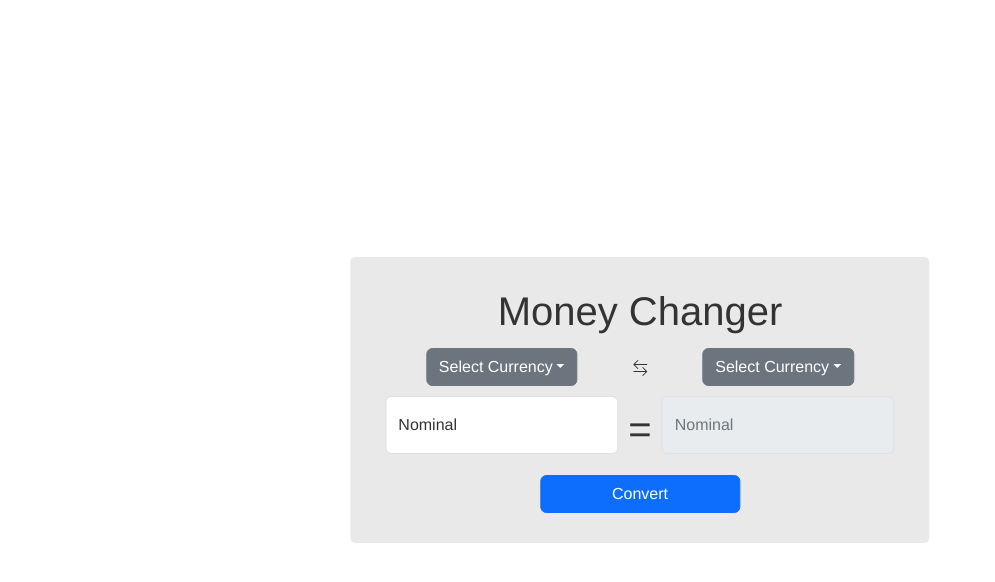
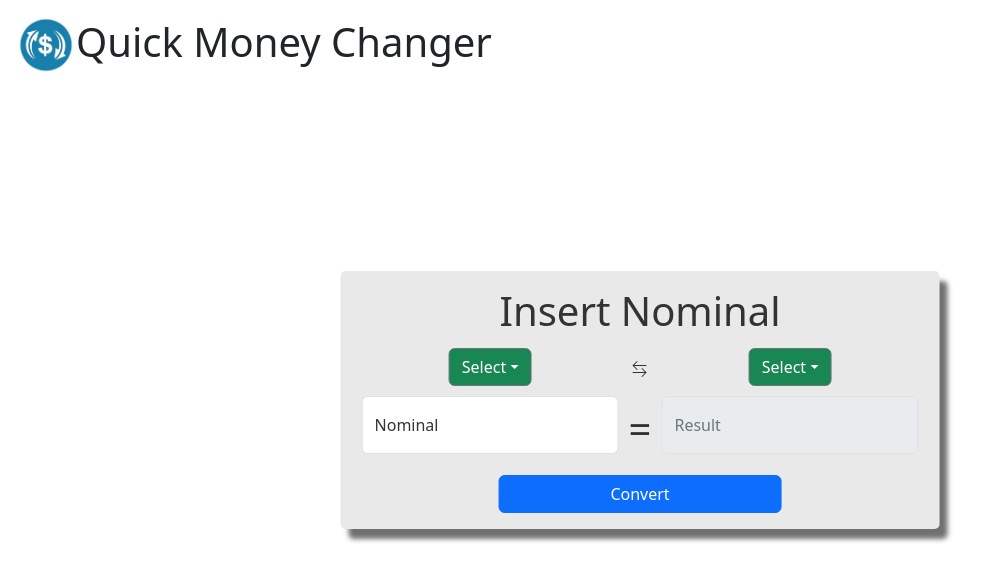
Before and after one commit to dapitdh/money_changer, a plain HTML site: page index.html in a window 1280 px wide. Shown: the whole page, without its empty margins (0-995 px from the left). Drawn offline with nearby package versions, Linux system fonts and the light colour scheme; no server answers.

Commit message:
fix bug & styling

```diff
--- a/index.html
+++ b/index.html
@@ -3,20 +3,24 @@
 <head>
     <meta charset="UTF-8">
     <meta name="viewport" content="width=device-width, initial-scale=1.0">
-    <title>Money Changer</title>
+    <title>Quick Money Changer</title>
     <link rel="icon" type="image/png" href="asset/favicon.png">
     <link rel="stylesheet" href="style.css">
     <link href="https://cdn.jsdelivr.net/npm/bootstrap@5.3.3/dist/css/bootstrap.min.css" rel="stylesheet" integrity="sha384-QWTKZyjpPEjISv5WaRU9OFeRpok6YctnYmDr5pNlyT2bRjXh0JMhjY6hW+ALEwIH" crossorigin="anonymous">
 </head>
 <body>
-    <div id="contain">
-        <h1>Money Changer</h1>
+    <header id="title">
+        <h1><span><img src="asset/favicon.png" alt="" width="60px" height="60px"></span>Quick Money Changer</h1>
+    </header>
+
+    <div id="contain" class="p-3">
+        <h1>Insert Nominal</h1>
         <form action="">
             <table id="container">
                 <tr>
                     <td>
                         <div class="dropdown" id="dp1">
-                            <button class="btn btn-secondary dropdown-toggle" type="button" data-bs-toggle="dropdown" aria-expanded="false">Select Currency</button>
+                            <button class="btn btn-secondary dropdown-toggle bg-success" type="button" data-bs-toggle="dropdown" aria-expanded="false">Select</button>
                             <ul class="dropdown-menu dropdown-menu-dark" style="max-height: 200px; overflow-y: auto;">
 
                             </ul>
@@ -29,7 +33,7 @@
                     </td>
                     <td>
                         <div class="dropdown" id="dp2">
-                            <button class="btn btn-secondary dropdown-toggle" type="button" data-bs-toggle="dropdown" aria-expanded="false">Select Currency</button>
+                            <button class="btn btn-secondary dropdown-toggle bg-success" type="button" data-bs-toggle="dropdown" aria-expanded="false">Select</button>
                               <ul class="dropdown-menu dropdown-menu-dark" style="max-height: 200px; overflow-y: auto;">
 
                               </ul>
@@ -39,7 +43,7 @@
                 <tr>
                     <td>
                         <div class="form-floating mb-3">
-                            <input id="input" type="number" class="form-control" id="floatingInput" placeholder="name@example.com" autocomplete="off">
+                            <input id="input" type="number" class="form-control" placeholder="Nominal" autocomplete="off">
                             <label for="floatingInput">Nominal</label>
                         </div>
                     </td>
@@ -48,14 +52,14 @@
                     </td>
                     <td>
                         <div class="form-floating mb-3">
-                            <input id="hasil" type="number" class="form-control" id="floatingInput" placeholder="name@example.com" autocomplete="off" disabled>
-                            <label for="floatingInput">Nominal</label>
+                            <input id="hasil" type="number" class="form-control" placeholder="Result" autocomplete="off" disabled>
+                            <label for="floatingInput">Result</label>
                         </div>
                     </td>
                 </tr>
             </table>
         </form>
-        <button id="convert" type="submit" class="btn btn-primary">Convert</button>
+        <button id="convert" type="submit" class="btn btn-primary w-50">Convert</button>
     </div>
 
     <div id="modal" class="modal fade" tabindex="-1" aria-labelledby="exampleModalLabel" aria-hidden="true">
--- a/script.js
+++ b/script.js
@@ -18,6 +18,8 @@ fetch(API_URL)
         arr.forEach(([key]) => {
             const option1 = document.createElement('li');
             const option2 = document.createElement('li');
+            option1.classList.add('dropdown-item');
+            option2.classList.add('dropdown-item');
             option1.textContent = key;
             option2.textContent = key;
             drop1.appendChild(option1);
--- a/style.css
+++ b/style.css
@@ -1,25 +1,27 @@
+#title {
+    margin-top: 1rem;
+    margin-left: 1rem;
+}
+
 #contain {
     color: #333;
     text-align: center;
     position: absolute;
-    font-family: helvetica;
     top: 50%;
     left: 50%;
     transform: translate(-50%, -50%);
     /* Color and Background */
     background-color: #e9e9e9;
-    padding: 30px;
     border-radius: 5px;
+    box-shadow: 8px 10px 5px 0px rgba(0,0,0,0.56);
+    -webkit-box-shadow: 8px 10px 5px 0px rgba(0,0,0,0.56);
+    -moz-box-shadow: 8px 10px 5px 0px rgba(0,0,0,0.56);
 }
 
 #container tr td {
     padding: 5px;
 }
 
-#convert {
-    width: 200px;
-}
-
 #dp1 ul li, #dp2 ul li {
     cursor: pointer;
 }
```
